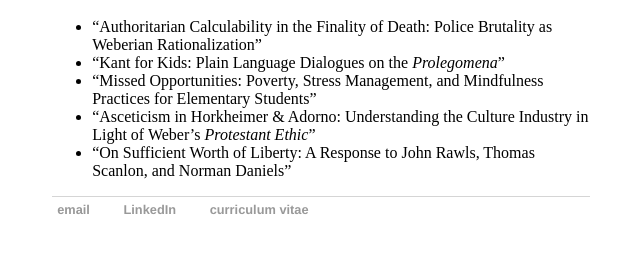
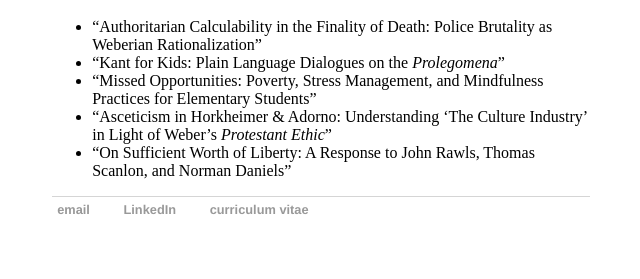
Before and after one commit to HillJustin/HillJustin.github.io, a Jekyll site: the page built from selected-works/index.md, in a window 1280 px wide. Shown: the part 1445-1724 px from the top of the page, without its empty margins (319-959 px from the left). Built offline with Jekyll 4.4.1, drawn with Linux system fonts in a browser that asks for light colours.

```diff
--- a/_config.yml
+++ b/_config.yml
@@ -2,5 +2,5 @@ name: Justin Hill, philosopher
 markdown: kramdown
 permalink: /blog/:year/:month/:day/:title
 collections:
-  haiku:
+  haiku-files:
     output: true
--- a/selected-works/index.md
+++ b/selected-works/index.md
@@ -66,5 +66,5 @@ last updated: July 08, 2019
 * "Authoritarian Calculability in the Finality of Death: Police Brutality as Weberian Rationalization"
 * "Kant for Kids: Plain Language Dialogues on the *Prolegomena*"
 * "Missed Opportunities: Poverty, Stress Management, and Mindfulness Practices for Elementary Students"
-* "Asceticism in Horkheimer & Adorno: Understanding the Culture Industry in Light of Weber's *Protestant Ethic*"
+* "Asceticism in Horkheimer & Adorno: Understanding 'The Culture Industry' in Light of Weber's *Protestant Ethic*"
 * "On Sufficient Worth of Liberty: A Response to John Rawls, Thomas Scanlon, and Norman Daniels"
```
Also changed, not shown: 4 other files.
